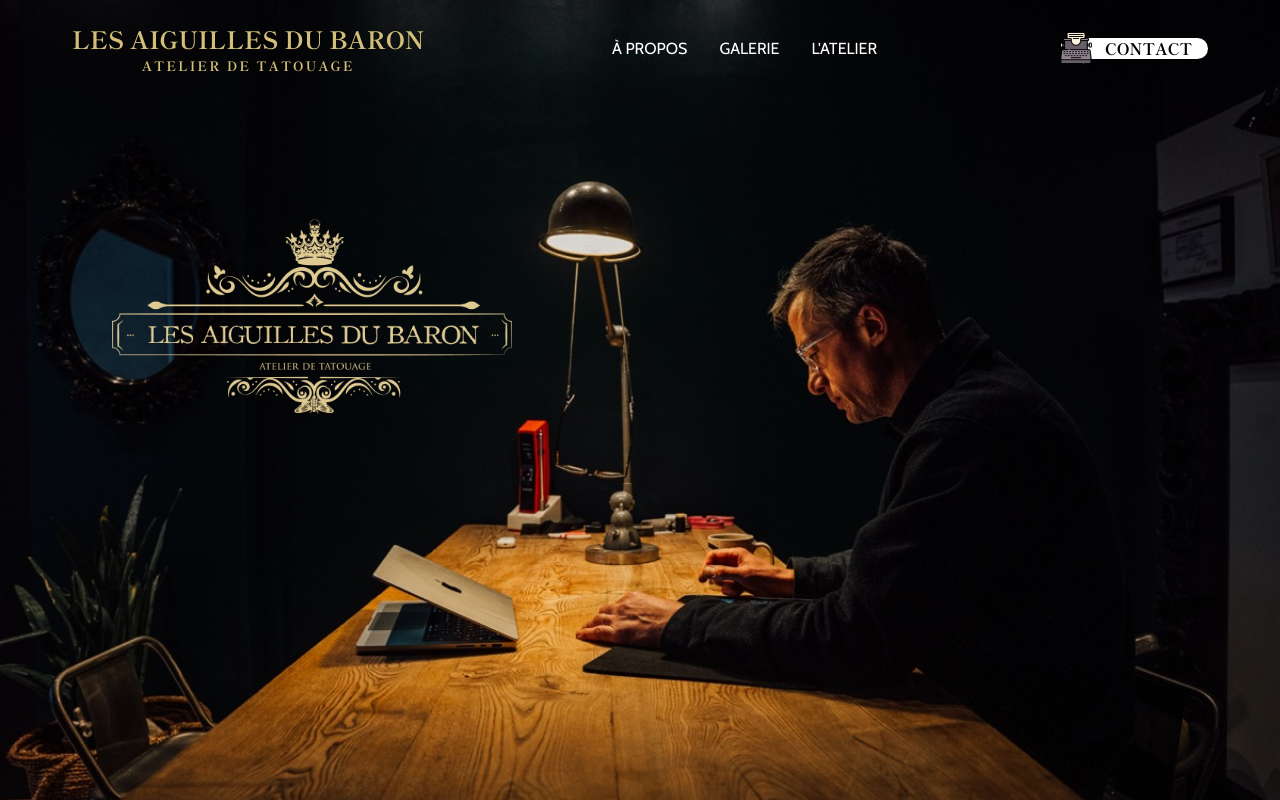
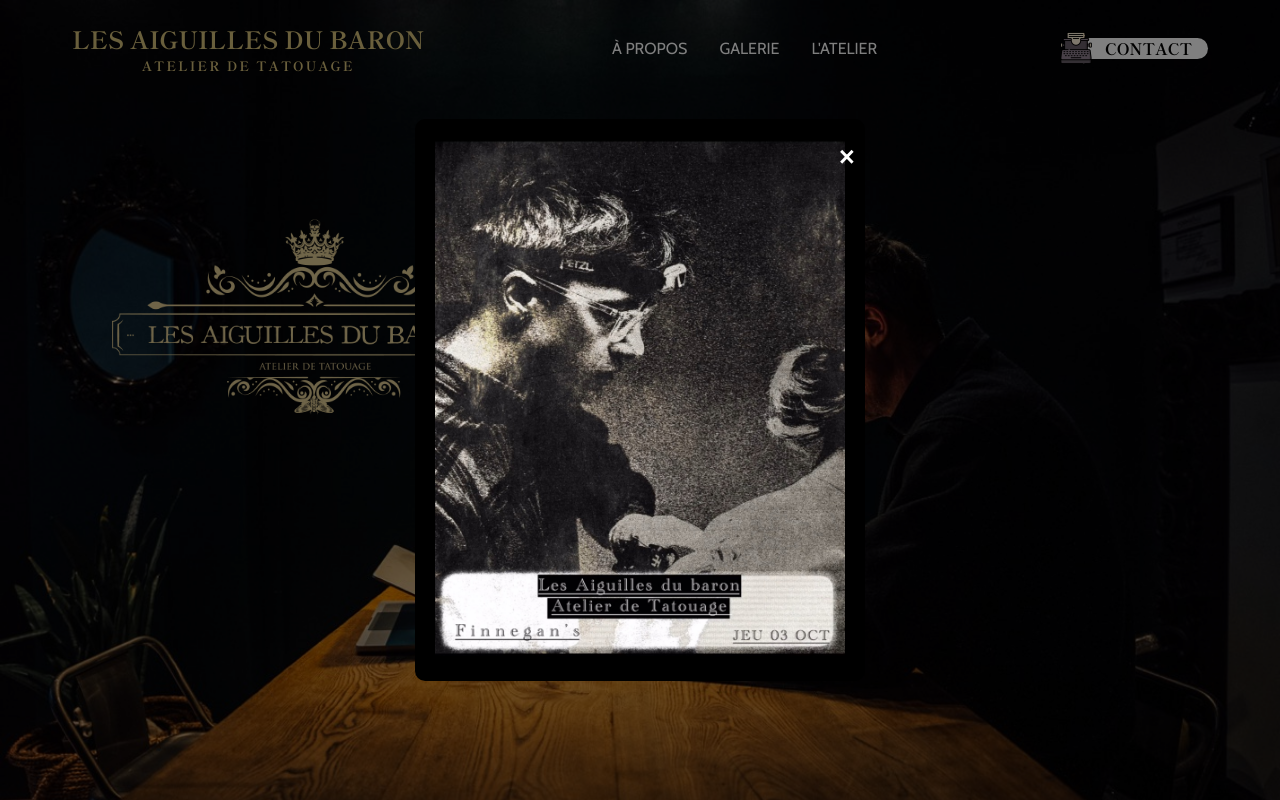
Before and after one commit to BenjiBelfort/les-aiguilles-du-baron, a React (Vite) app: page / in a window 1280 px wide. Shown: the top 800 px of the page. Built offline with nearby package versions, Linux system fonts and the light colour scheme.

Commit message:
ajout pop up

```diff
--- a/index.html
+++ b/index.html
@@ -18,7 +18,7 @@
     <meta property="og:site_name" content="les aiguilles du baron"/>
 
 
-    <title>Les Aiguilles du Baron | Atelier de Tatouage | Belfort</title>
+    <title>Tatoueur Belfort | Les Aiguilles du Baron | Atelier de Tatouage</title>
     <link rel="stylesheet" href="./src/index.css">
     <link rel="preconnect" href="https://fonts.googleapis.com">
     <link rel="preconnect" href="https://fonts.gstatic.com" crossorigin>
@@ -26,9 +26,9 @@
 
     <link rel="icon" href="./src/assets/logo.png" type="image/x-icon">
     <link rel="shortcut icon" href="./src/assets/favicon.png" type="image/x-icon">
+    <link rel="canonical" href="https://www.lesaiguillesdubaron.fr" />
 
     <!-- ici les script JS si il y en a -->
-    <!-- bien vérifier les adpatations à faire sur ce script schema.org !!! -->
     <script type="application/ld+json">
       {
         "@context": "https://schema.org",
@@ -85,6 +85,15 @@
       }
     </script>
     <meta name="google-site-verification" content="1Nxc3VCBCy8Ma6upCblRxi4xg_zbWsAvVnM2IcfiFfQ" />
+    <!-- Google tag (gtag.js) -->
+    <script async src="https://www.googletagmanager.com/gtag/js?id=G-TSXGBSTWVX"></script>
+    <script>
+      window.dataLayer = window.dataLayer || [];
+      function gtag(){dataLayer.push(arguments);}
+      gtag('js', new Date());
+
+      gtag('config', 'G-TSXGBSTWVX');
+    </script>
   </head>
   <body>
     <div id="root"></div>
--- a/src/App.jsx
+++ b/src/App.jsx
@@ -6,10 +6,12 @@
 import Atelier from './components/Atelier/atelier';
 import Contact from './components/Contact/contact';
 import Footer from './components/Footer/footer';
+import Popup from './components/Popup/popup';
 
 const App = () => {
   return (
     <div>
+      <Popup />
       <Navbar />
       <Mainimg />
       <Mainlogo />
--- a/src/components/Atelier/atelier.css
+++ b/src/components/Atelier/atelier.css
@@ -22,7 +22,8 @@
 
 p {
     font-size: larger;
-    line-height: 1.5rem;
+    line-height: 1.6rem;
+    text-justify: auto;
 }
 
 .item {
--- a/src/components/Gallery/gallery.css
+++ b/src/components/Gallery/gallery.css
@@ -4,7 +4,7 @@
     justify-content: center;
     width: 100vw;
     max-width: calc(1000px + 10px);
-    min-height: calc(200vh - 4rem);
+    min-height: calc(100vh - 4rem);
     padding: 1rem 2rem;
     box-sizing: border-box;
 }
--- a/src/components/Intro/intro.css
+++ b/src/components/Intro/intro.css
@@ -7,7 +7,6 @@
     display: flex;
     align-items: center;
     justify-content: center;
-    text-align: center;
 }
 
 .intro-img {
@@ -27,6 +26,7 @@
     font-size: x-large;
     line-height: 1.5;
     flex: 1;
+    text-align: center;
 }
 
 .goldText {
--- a/src/components/MainImg/mainimg.css
+++ b/src/components/MainImg/mainimg.css
@@ -2,5 +2,20 @@
     position : relative;
     z-index: -2;
     width: 100%;
+    height: auto;
     top: -6rem;
+    object-fit: cover;
+    object-position: center;
 }
+
+@media screen and (max-width: 800px) {
+    .bg {
+        top: -5rem;
+    }
+}
+
+@media screen and (max-width: 375px) {
+    .bg {
+        top: -4rem;
+    }
+}
--- a/src/components/MainImg/mainimg.jsx
+++ b/src/components/MainImg/mainimg.jsx
@@ -3,7 +3,7 @@
 
 const Mainimg = () => {
   return (
-      <img src={bg} alt='tatoueur au travail' className='bg'/>
+    <img src={bg} alt='tatoueur au travail' className='bg'/>
   )
 }
 
--- a/src/components/NavBar/navbar.css
+++ b/src/components/NavBar/navbar.css
@@ -8,7 +8,7 @@
 }
 
 .navbar.scrolled {
-    background-color: rgba(0, 0, 0, 0.8); /* couleur de fond légèrement transparente */
+    background-color: rgba(0, 0, 0, 0.8);
   }
 
 .navbar-container {
@@ -31,6 +31,7 @@
     text-transform: uppercase;
 }
 
+
 h2 {
     color: #d4bf79;
     font-family: "Shippori Mincho", serif;
@@ -43,6 +44,7 @@
     display: flex;
     flex-direction: column;
     align-items: center;
+    cursor: pointer;
 }
 
 .desktopMenuListItem {
--- a/src/components/NavBar/navbar.jsx
+++ b/src/components/NavBar/navbar.jsx
@@ -6,12 +6,11 @@
 
 const Navbar = () => {
   const [showMenu, setShowMenu] = useState(false);
-  const menuRef = useRef(null); // Référence au menu
-  const navRef = useRef(null);  // Référence à toute la navbar
+  const menuRef = useRef(null);
+  const navRef = useRef(null);
 
   const [scrolled, setScrolled] = useState(false);
 
-  // Gestion du scroll pour la navbar
   useEffect(() => {
     const handleScroll = () => {
       if (window.scrollY > 50) {
@@ -28,13 +27,11 @@
     };
   }, []);
 
-  // Gestion du clic en dehors du menu
   useEffect(() => {
     const handleClickOutside = (event) => {
-      // Vérifie si le clic n'est ni sur le menu, ni sur la navbar
       if (menuRef.current && !menuRef.current.contains(event.target) &&
           navRef.current && !navRef.current.contains(event.target)) {
-        setShowMenu(false);  // Ferme le menu si clic à l'extérieur
+        setShowMenu(false);
       }
     };
 
@@ -44,7 +41,6 @@
       document.removeEventListener('mousedown', handleClickOutside);
     }
 
-    // Nettoyage de l'effet
     return () => {
       document.removeEventListener('mousedown', handleClickOutside);
     };
@@ -53,7 +49,9 @@
   return (
     <nav ref={navRef} className={`navbar ${scrolled ? 'scrolled' : ''}`}>
       <div className='navbar-container'>
-        <div className='desktopmenutitle'>
+        <div className='desktopmenutitle' onClick={() => {
+          window.scrollTo({ top: 0, behavior: 'smooth' });
+        }}>
           <h1>Les Aiguilles du Baron</h1>
           <h2>Atelier de tatouage</h2>
         </div>
--- /dev/null
+++ b/src/components/Popup/popup.css
@@ -0,0 +1,60 @@
+.popup-overlay {
+    position: fixed;
+    top: 0;
+    left: 0;
+    width: 100%;
+    height: 100%;
+    background-color: rgba(0, 0, 0, 0.5);
+    display: flex;
+    justify-content: center;
+    align-items: center;
+    opacity: 0;
+    visibility: hidden;
+    transition: opacity 1s ease-in-out;
+    z-index: 999;
+  }
+
+  .popup {
+    position: relative;
+    border-radius: 10px;
+    padding: 10px 20px;
+    background-color: black;
+    max-width: 450px;
+    width: 100%;
+    text-align: center;
+    z-index: 1000;
+  }
+
+  .popup-overlay.fade-in {
+    opacity: 1;
+    visibility: visible;
+  }
+
+  .popup-overlay.fade-out {
+    opacity: 0;
+    visibility: hidden;
+  }
+
+  .close-btn {
+    position: absolute;
+    color: white;
+    top: 10px;
+    right: 10px;
+    background: none;
+    border: none;
+    font-size: 40px;
+    cursor: pointer;
+    opacity: 0;
+    visibility: hidden;
+    transition: opacity 1s ease-in-out;
+  }
+
+  .close-btn.fade-in {
+    opacity: 1;
+    visibility: visible;
+  }
+
+  img {
+    max-width: 100%;
+    height: auto;
+  }
--- /dev/null
+++ b/src/components/Popup/popup.jsx
@@ -0,0 +1,45 @@
+import { useState, useEffect } from 'react';
+import './popup.css';
+import popupImage from '../../assets/popup.jpg';
+
+const Popup = () => {
+  const [showPopup, setShowPopup] = useState(false);
+  const [showCloseBtn, setShowCloseBtn] = useState(false);
+
+  useEffect(() => {
+    const popupTimer = setTimeout(() => {
+      setShowPopup(true);
+    }, 3000);
+
+    const closeBtnTimer = setTimeout(() => {
+      setShowCloseBtn(true);
+    }, 5000);
+
+    return () => {
+      clearTimeout(popupTimer);
+      clearTimeout(closeBtnTimer);
+    };
+  }, []);
+
+  const handleClosePopup = () => {
+    setShowPopup(false);
+    setShowCloseBtn(false);
+  };
+
+  return (
+    showPopup && (
+      <div className={`popup-overlay ${showPopup ? 'fade-in' : 'fade-out'}`}>
+        <div className="popup">
+          <button
+            className={`close-btn ${showCloseBtn ? 'fade-in' : 'fade-out'}`}
+            onClick={handleClosePopup} >
+            &times;
+          </button>
+          <img src={popupImage} alt="popup" />
+        </div>
+      </div>
+    )
+  );
+};
+
+export default Popup;
--- a/vite.config.js
+++ b/vite.config.js
@@ -3,6 +3,8 @@
 
 // https://vitejs.dev/config/
 // base: '/les-aiguilles-du-baron/',
+// pour la vrai version :
+// base: '/',
 
 export default defineConfig({
   base: '/',
```
Also changed, not shown: src/assets/popup.jpg (added), 1 other file (tests, documents, lock files or other folders).
